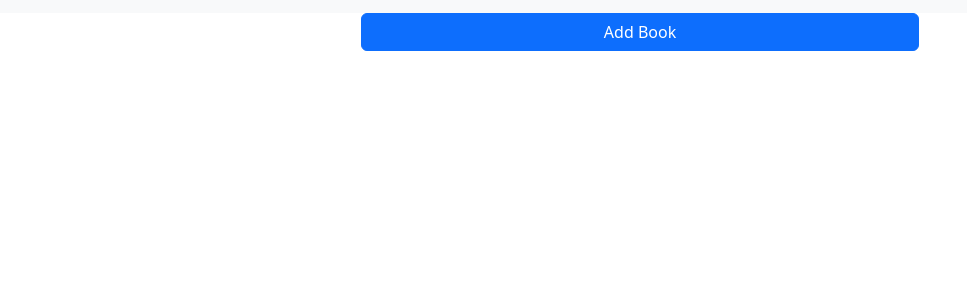
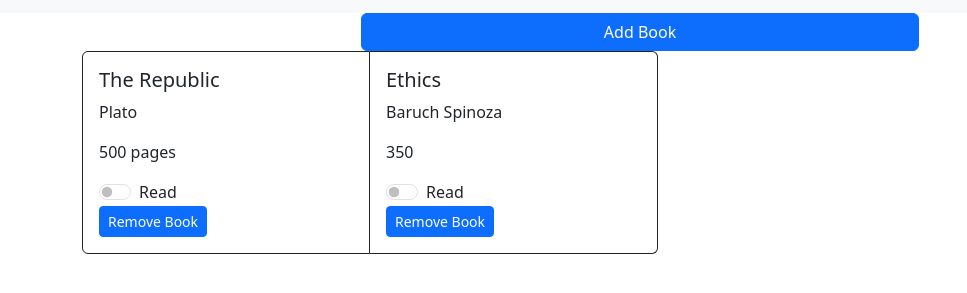
Before and after one commit to TheMonist/Library2, a plain HTML site: page index.html in a window 1280 px wide. Shown: the part 75-368 px from the top of the page, without its empty margins (0-967 px from the left). Drawn offline with nearby package versions, Linux system fonts and the light colour scheme.

Commit message:
add card group

```diff
--- a/index.html
+++ b/index.html
@@ -17,7 +17,6 @@
     </nav>
     <main>
       <div class="container">
-            <div></div>
         <!--Button for modal-->
         <div class="d-grid gap-2 col-6 mx-auto">
           <button class="btn btn-primary" type="button" data-bs-toggle="modal" data-bs-target="#libraryModal">Add Book</button>
@@ -51,8 +50,35 @@
                 </form>
               </div>
               <div class="modal-footer">
-                      <button type="button" class="btn btn-secondary" data-bs-dismiss="modal">Close</button>
-                      <button type="button" class="btn btn-primary">Save changes</button>
+                <button type="button" class="btn btn-primary">Save</button>
+              </div>
+            </div>
+          </div>
+        </div>
+        <!--Cards for Display-->
+        <div class="card-group">
+          <div class="card border-dark">
+            <div class="card-body">
+              <h5 class="card-title">The Republic</h5>
+              <p class="card-text">Plato</p>
+              <p class="card-text">500 pages</p>
+              <div class="form-check form-switch">
+                <input class="form-check-input" type="checkbox" role="switch" id="flexSwitchCheckDefault">
+                <label class="form-check-label" for="flexSwitchCheckDefault">Read</label>
+              </div>
+              <button type="button" class="btn btn-primary btn-sm">Remove Book</button>
+            </div>
+          </div>
+          <div class="card border-dark">
+            <div class="card-body">
+              <h5 class="card-title">Ethics</h5>
+              <p class="card-text">Baruch Spinoza</p>
+              <p class="card-text">350</p>
+              <div class="form-check form-switch">
+                <input class="form-check-input" type="checkbox" role="switch" id="flexSwitchCheckDefault">
+                <label class="form-check-label" for="flexSwitchCheckDefault">Read</label>
+              </div>
+              <button type="button" class="btn btn-primary btn-sm">Remove Book</button>
             </div>
           </div>
         </div>
--- a/styles.css
+++ b/styles.css
@@ -1,3 +1,13 @@
 /*.container-fluid {
     background-color: #581c87;
 } */
+
+.main {
+    margin: 20px;
+}
+
+.card {
+    max-width: 18rem;
+    display: flex;
+    flex-direction: column;
+}
```
Lines whose indentation alone changed are shown as unchanged.
